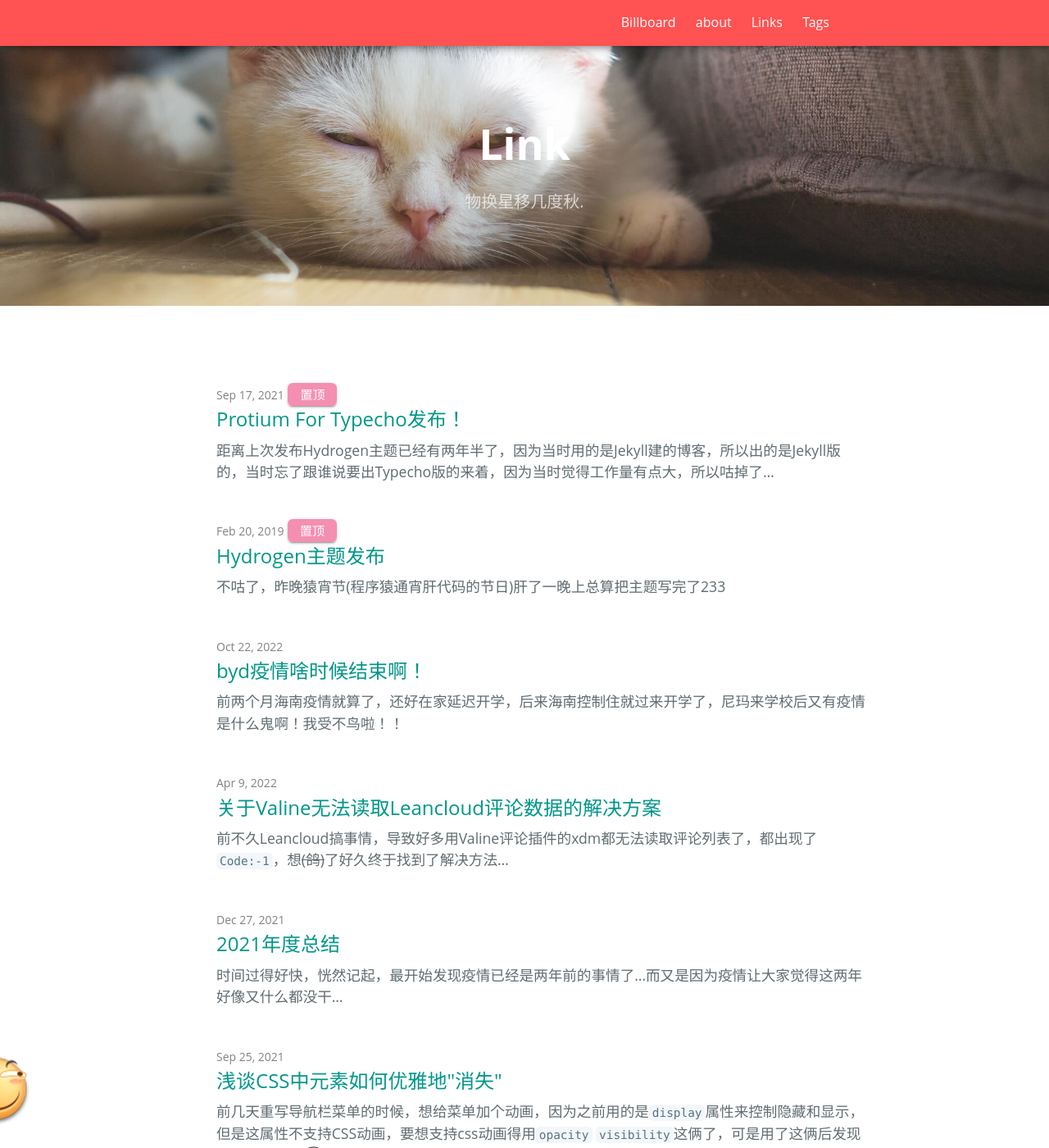
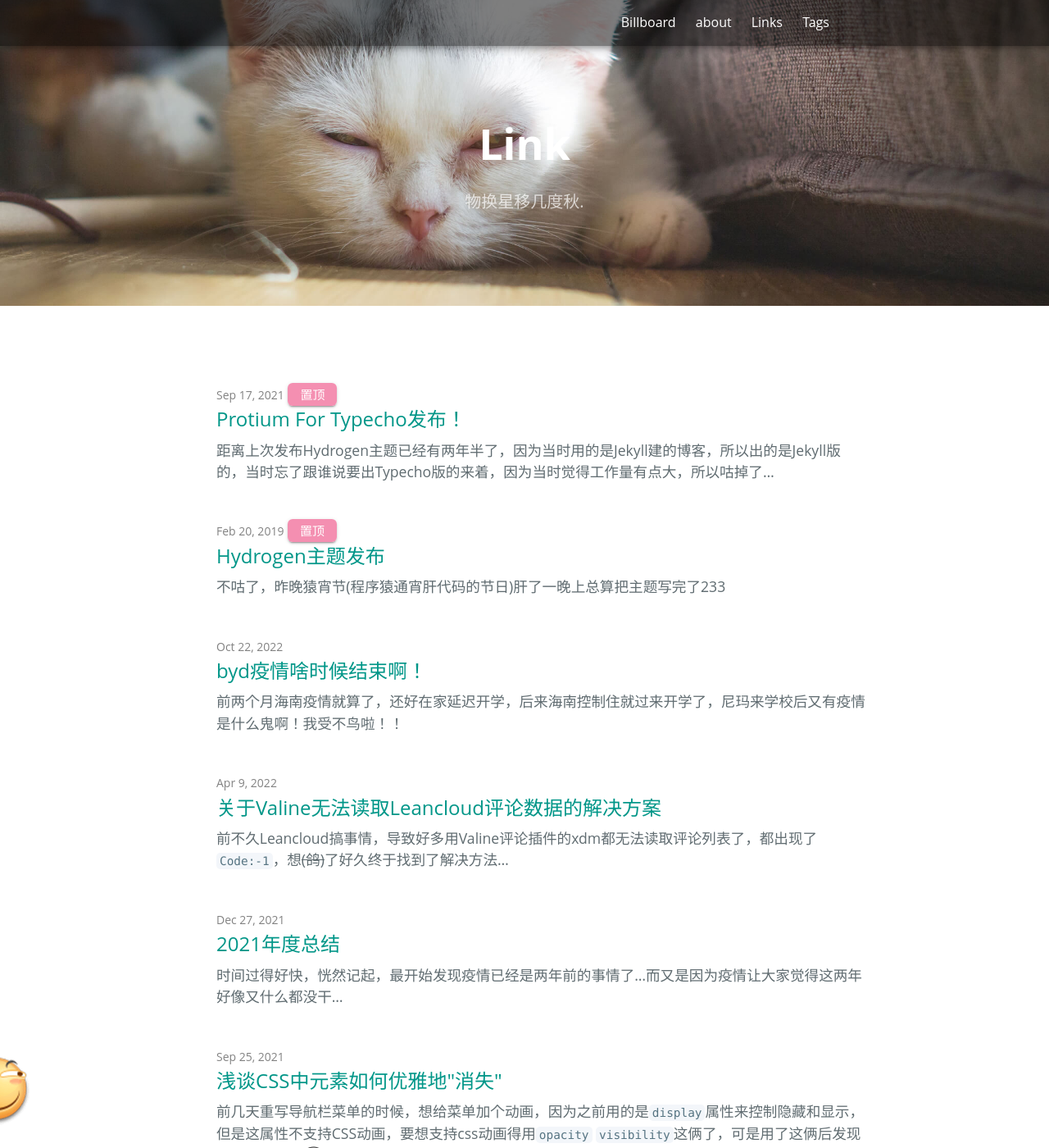
Before and after one commit to link9596/qwq, a Jekyll site: the page built from index.html, in a window 1280 px wide and 1400 px high. Shown: the whole window at 82% size. Built offline with Jekyll 4.4.1, drawn with Linux system fonts in a browser that asks for light colours; some web fonts are replaced; the list of posts is cut into pages by our own code; comment, search, counter and statistics services are not loaded.

Commit message:
Update _config.yml

```diff
--- a/_config.yml
+++ b/_config.yml
@@ -21,7 +21,7 @@ plugins:
 paginate: 8
 paginate_path: "page:num"
 
-theme_color: "#FF5252"
+theme_color: "rgba(0,0,0, .5)" #ff5252
 background: /theme/bkgcat.png
 
 # social
```
